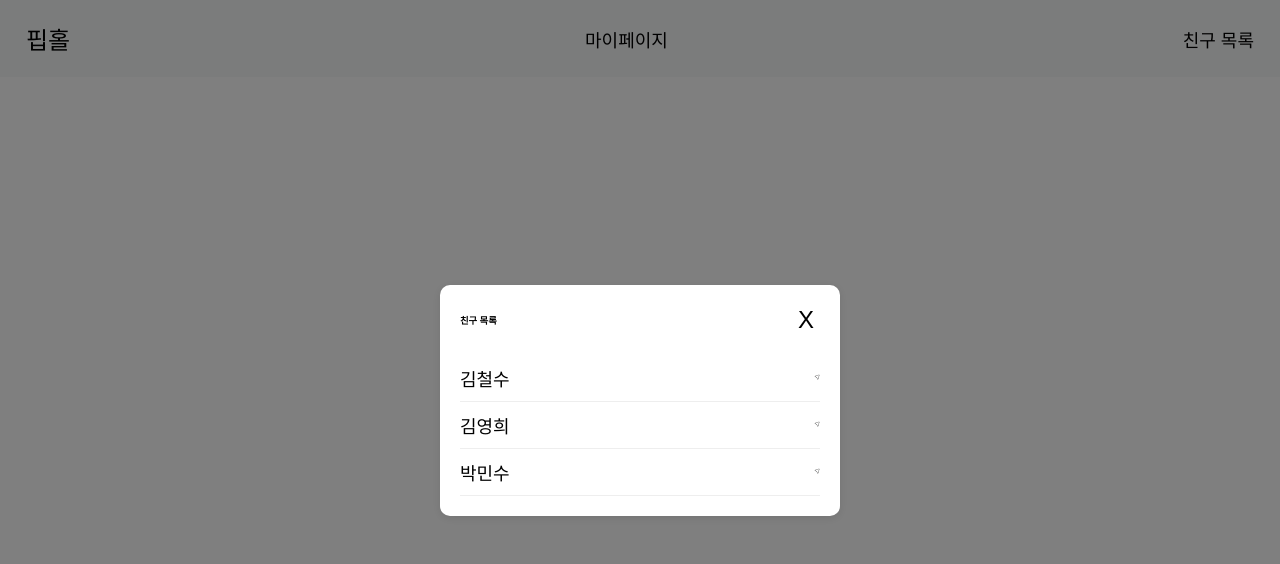
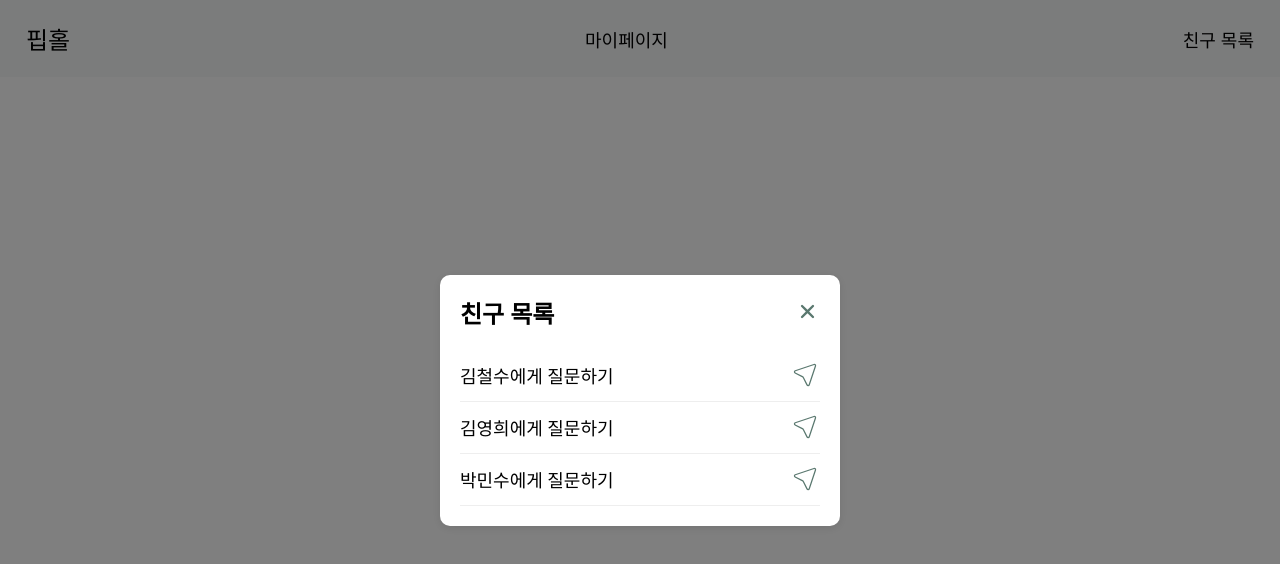
Before and after one commit to withme58/peephole-front, a React (Create React App) app: page / in a window 1280 px wide. Both pictures are taken after a click on the button "친구 목록". Shown: the top 564 px of the page. Built offline with nearby package versions, Linux system fonts and the light colour scheme.

Commit message:
💄 style: 아이콘, 제목 스타일 적용

```diff
--- a/src/Router.jsx
+++ b/src/Router.jsx
@@ -5,8 +5,8 @@ import MainPage from "./pages/Main/MainPage";
 export default function Router() {
   return (
     <Routes>
-      <Route path="/" element={<MainPage />}></Route>
-      <Route path="/login" element={<LoginPage />}></Route>
+      <Route path="/" element={<MainPage />} />
+      <Route path="/login" element={<LoginPage />} />
     </Routes>
   );
 }
--- a/src/components/Login/LoginForm.jsx
+++ b/src/components/Login/LoginForm.jsx
@@ -1,7 +1,7 @@
 import React, { useEffect, useState } from "react";
-import { SubmitHandler, useForm } from "react-hook-form";
+import { useForm } from "react-hook-form";
 import { useNavigate } from "react-router-dom";
-import styled, { css } from "styled-components";
+import styled from "styled-components";
 
 import Input from "../userMolcules/Input";
 import ModalCheckIt from "../userMolcules/ModalCheckIt";
@@ -9,7 +9,7 @@ import ModalCheckIt from "../userMolcules/ModalCheckIt";
 import useToggle from "../../hooks/useToggle";
 
 import getAccessToken from "../../utils/token/getAccessToken";
-import setAccessToken from "../../utils/token/setAccessToken";
+// import setAccessToken from "../../utils/token/setAccessToken";
 
 export default function LoginForm() {
   const [emailError, setEmailError] = useState(false); // 각종 에러 문구
--- a/src/components/Main/SendQuestionModal.jsx
+++ b/src/components/Main/SendQuestionModal.jsx
@@ -1,6 +1,7 @@
 import React from "react";
 import styled from "styled-components";
 import { CiLocationArrow1 } from "react-icons/ci";
+import { IoClose } from "react-icons/io5";
 
 export default function SendQuestionModal({ closeModal, userData = [] }) {
   const onClickBackground = (e) => {
@@ -19,13 +20,17 @@ export default function SendQuestionModal({ closeModal, userData = [] }) {
       <ModalContainer onClick={onClickModal}>
         <Header>
           <FriendListHeader>친구 목록</FriendListHeader>
-          <CloseButton onClick={closeModal}>X</CloseButton>
+          <CloseButton>
+            <IoClose onClick={closeModal} size={25} color="#5a786f" />
+          </CloseButton>
         </Header>
         <FriendList>
           {userData.map((user) => (
             <FriendItem key={user.id}>
-              <FriendItemName>{user.name}</FriendItemName>
-              <CiLocationArrow1 width={24} height={24} />
+              <FriendItemName>{user.name}에게 질문하기</FriendItemName>
+              <SendButton>
+                <CiLocationArrow1 size={30} color="#5a786f" />
+              </SendButton>
             </FriendItem>
           ))}
         </FriendList>
@@ -64,13 +69,11 @@ const Header = styled.div`
 `;
 
 const FriendListHeader = styled.h2`
+  font-size: 24px;
   margin: 0;
 `;
 
-const CloseButton = styled.button`
-  background: none;
-  border: none;
-  font-size: 24px;
+const CloseButton = styled.div`
   cursor: pointer;
 `;
 
@@ -89,3 +92,7 @@ const FriendItem = styled.div`
 const FriendItemName = styled.span`
   font-size: 18px;
 `;
+
+const SendButton = styled.div`
+  cursor: pointer;
+`;
```
Also changed, not shown: src/pages/Signup/SignupPage.jsx (+0 -7 lines).
